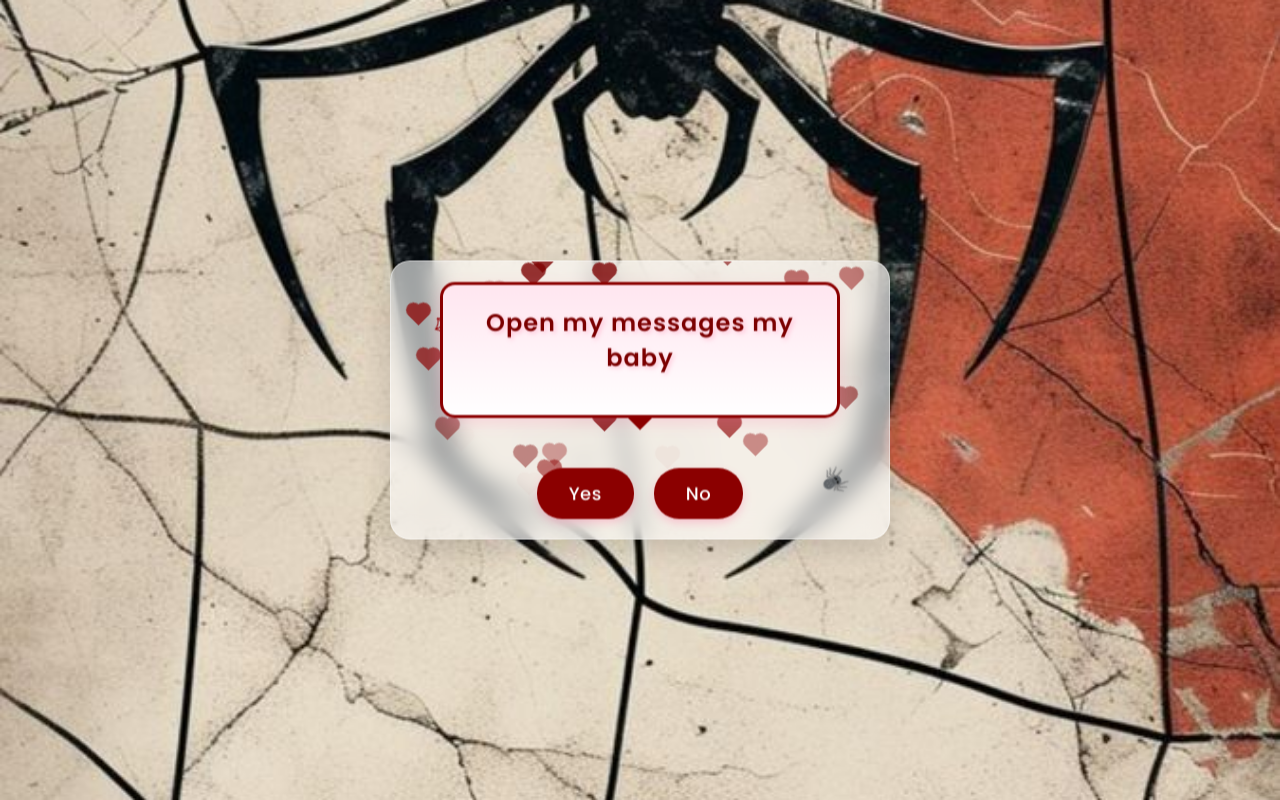
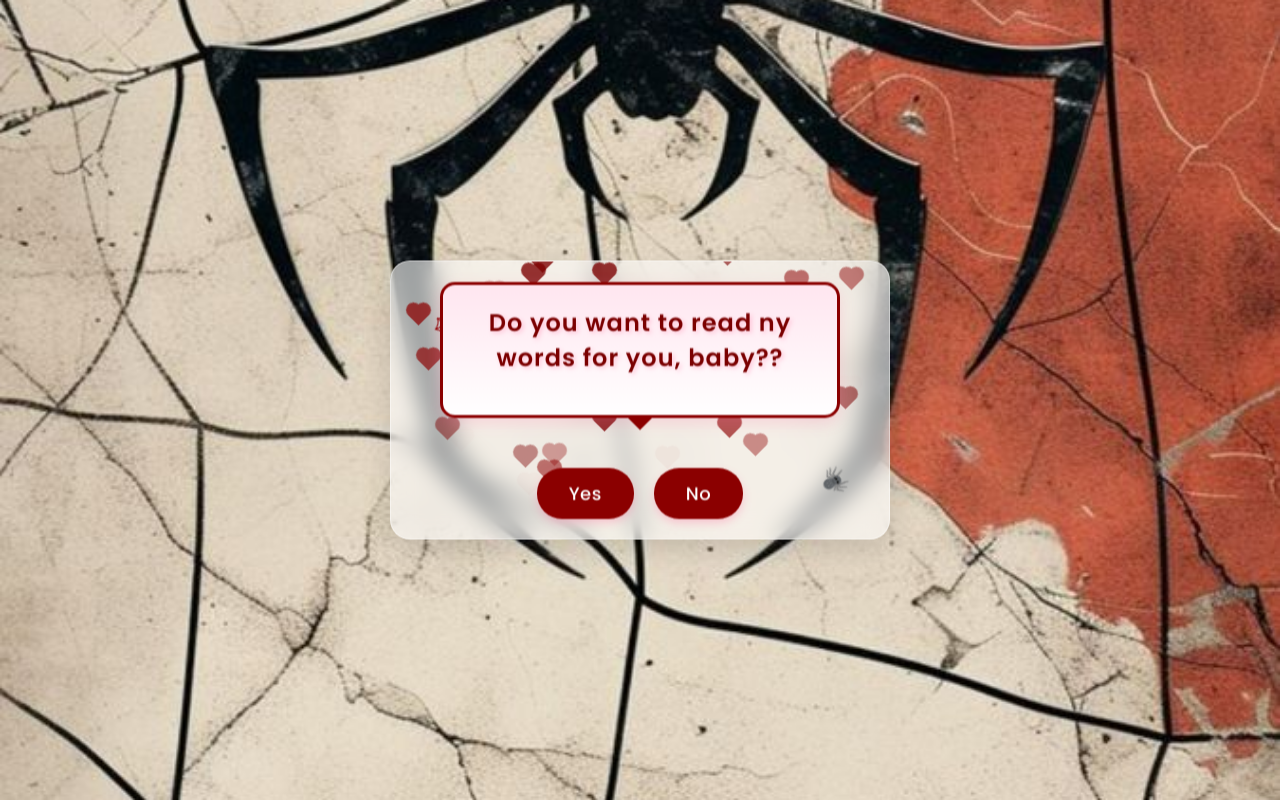
Before and after one commit to giftinn/spidermoon-birthday, a plain HTML site: page index.html in a window 1280 px wide. Both pictures are taken after a click on the button "Continue". Drawn offline with Linux system fonts and the light colour scheme.

Commit message:
Update index.html

```diff
--- a/index.html
+++ b/index.html
@@ -293,7 +293,7 @@ body {
       <div class="decoration decoration-top-left">🕸</div>
       <div class="decoration decoration-bottom-right">🕷️</div>
       <div class="chat-box">
-        <h2>Open my messages my baby</h2>
+        <h2>Do you want to read ny words for you, baby??</h2>
       </div>
       <div class="button-container">
         <button class="btn" onclick="showPage('page5')">Yes</button>
```
